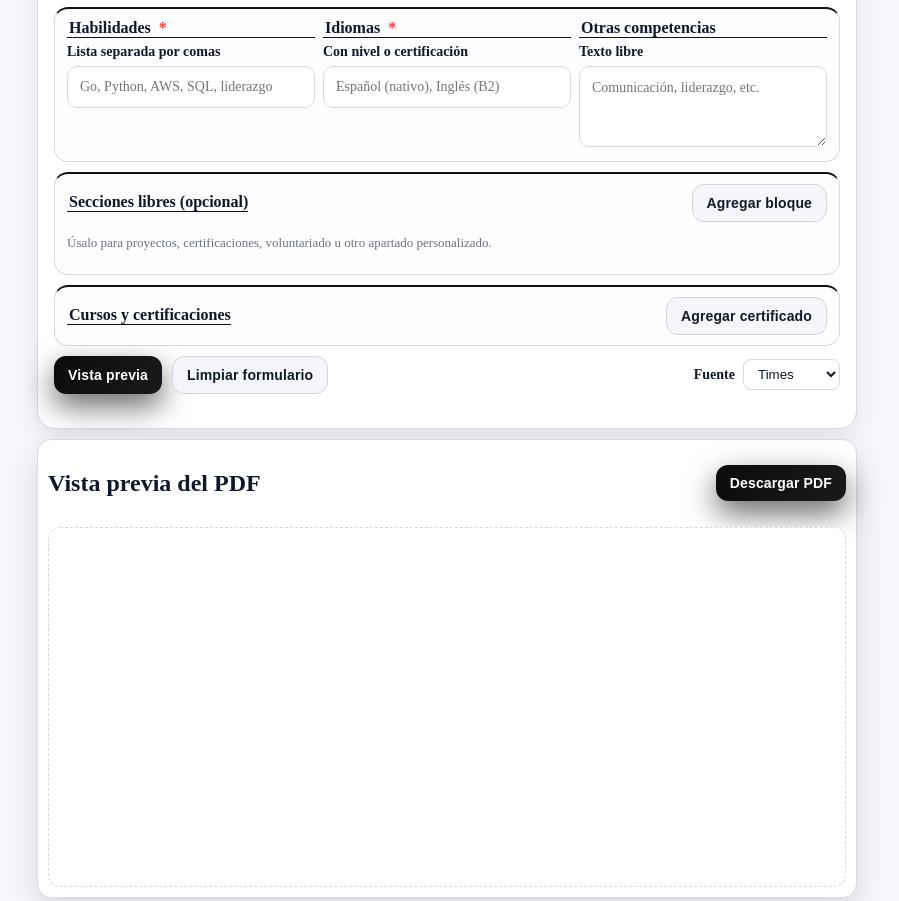
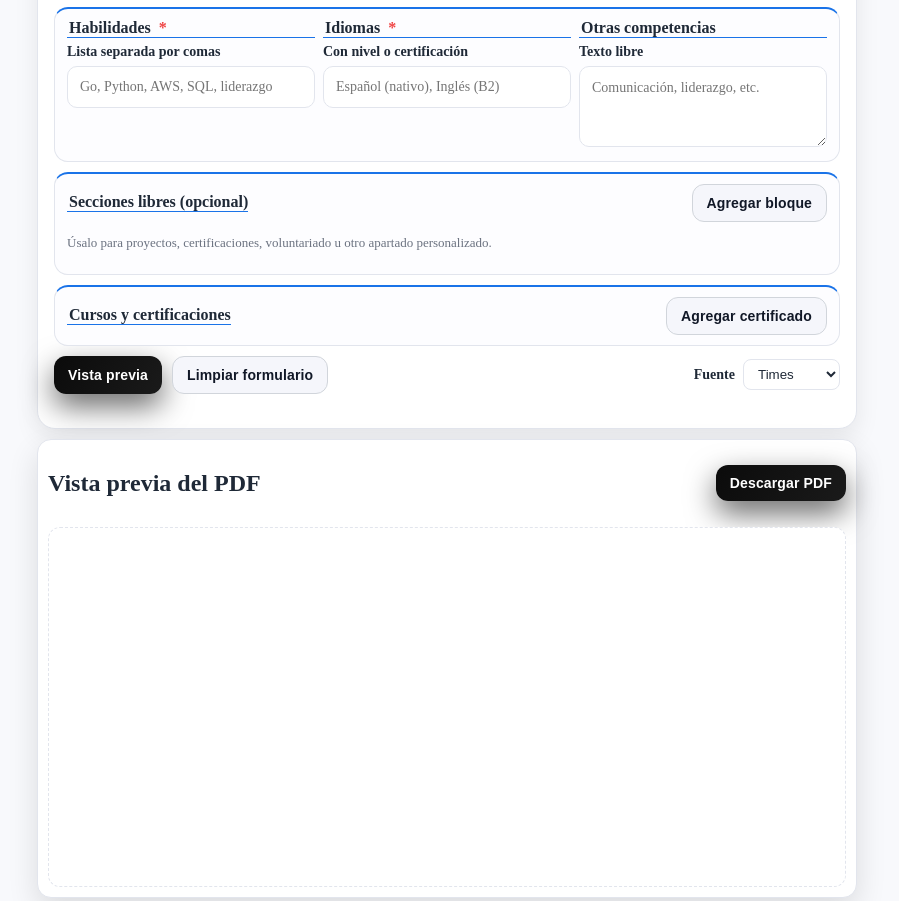
Before and after one commit to sebasgao05/GenerateCV, a website: page index.html in a window 1280 px wide. Shown: the part 1568-2469 px from the top of the page, without its empty margins (193-1092 px from the left). Drawn offline with nearby package versions, Linux system fonts and the light colour scheme.

Commit message:
feat: update LaTeX template and handler with user's full structure
- Template now uses exact structure from user's CV
- Add linkedin, volunteering, skills categories support
- Update CSS with modern colors and improved styling

```diff
--- a/styles/main.css
+++ b/styles/main.css
@@ -1,29 +1,30 @@
 :root {
-  --bg: #f7f7fb;
+  --bg: #f8f9fc;
   --panel: #ffffff;
   --surface: #ffffff;
   --card: #fdfdff;
-  --accent: #111111;
-  --accent-2: #2e2e2e;
+  --accent: #1a73e8;
+  --accent-hover: #1557b0;
   --muted: #6b7280;
-  --border: #d6d9e2;
-  --ink: #0f172a;
+  --border: #e2e5ed;
+  --ink: #1f2937;
   --ink-weak: #4b5563;
-  --divider: #111111;
-  --font-family: "Times New Roman", Times, serif;
+  --divider: #1a73e8;
+  --font-family: "Manrope", -apple-system, BlinkMacSystemFont, "Segoe UI", Roboto, sans-serif;
 }
+
 body.dark-mode {
-  --bg: #0b0c10;
-  --panel: #0d0f16;
-  --surface: #0f1119;
-  --card: #12141d;
-  --accent: #0f0f0f;
-  --accent-2: #1f2028;
+  --bg: #0f1117;
+  --panel: #161922;
+  --surface: #1a1d26;
+  --card: #1e222b;
+  --accent: #3b82f6;
+  --accent-hover: #60a5fa;
   --muted: #9ca3af;
-  --border: #1f2735;
+  --border: #2d3342;
   --ink: #f3f4f6;
   --ink-weak: #d1d5db;
-  --divider: #000000;
+  --divider: #3b82f6;
 }
 * { box-sizing: border-box; }
 body {
```
Also changed, not shown: latex/lambda.js (+62 -2 lines), 2 other files.
